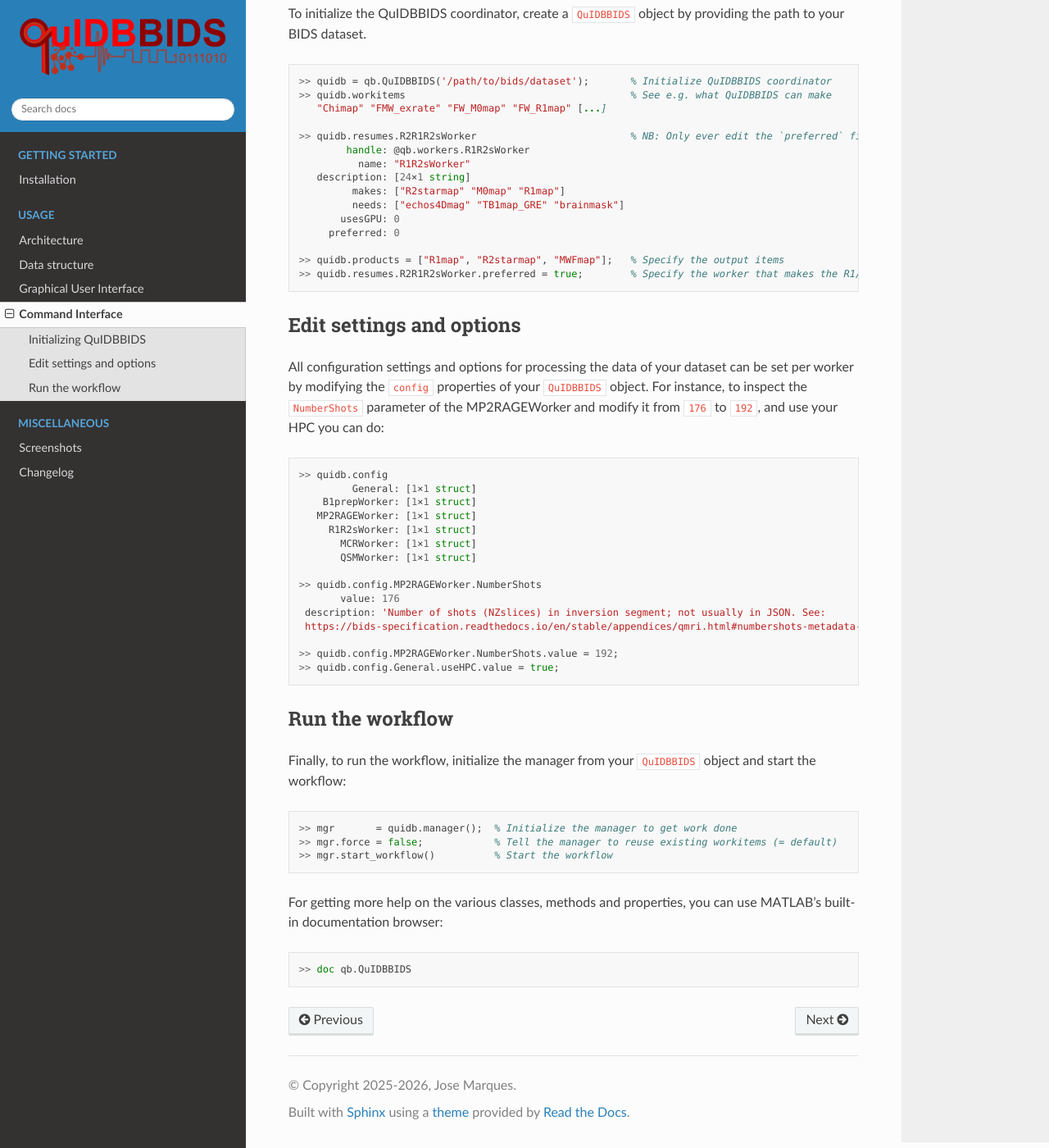
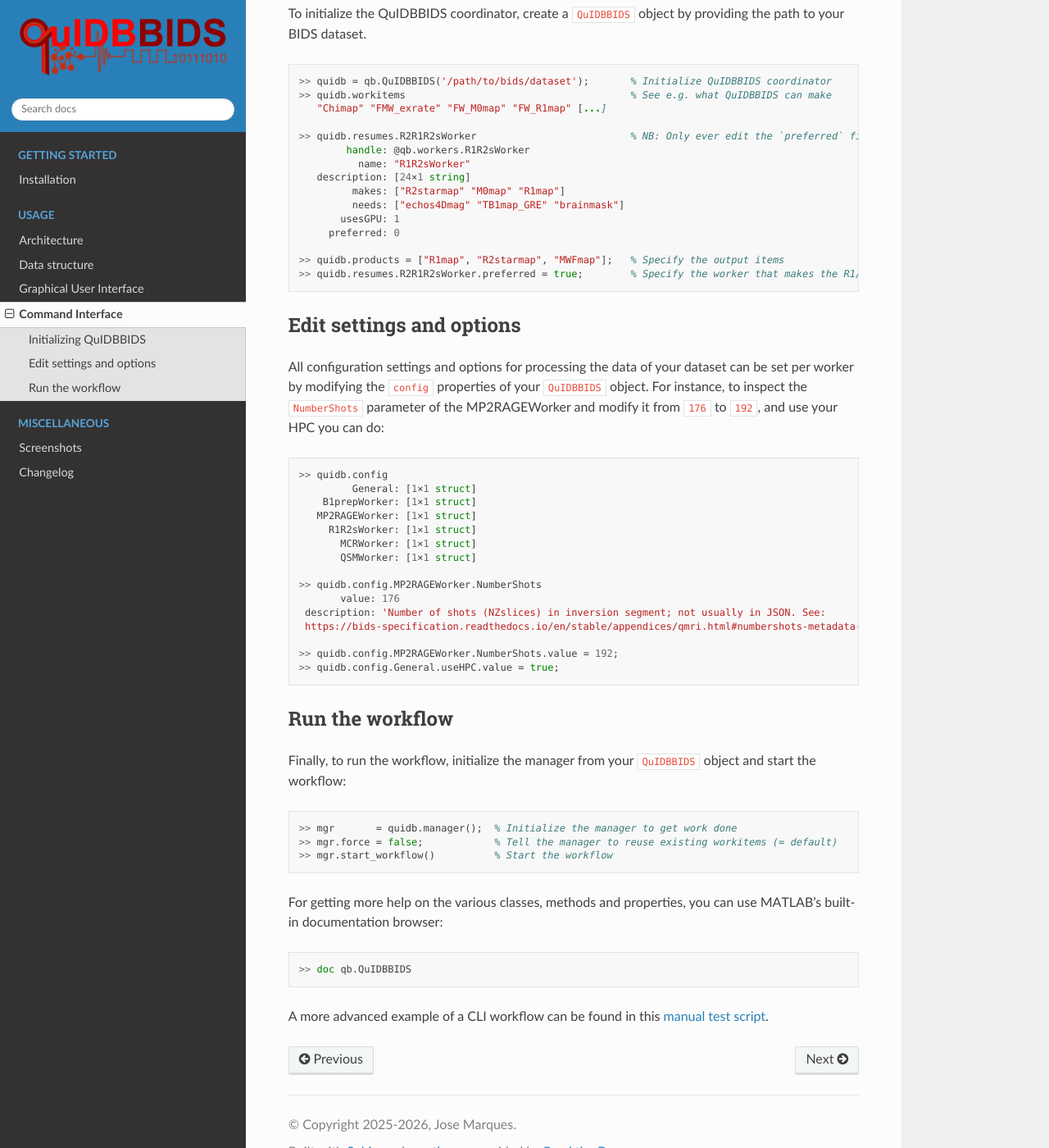
Before and after one commit to Donders-Institute/quidbbids, a Sphinx documentation site: the page built from docs/CLI.rst, in a window 1280 px wide and 1400 px high, scrolled down 331 px. Shown: the whole window at 82% size. Built offline with Sphinx 7.4.7 and the Read the Docs theme 3.1.0, drawn with Linux system fonts in a browser that asks for light colours; pages that are not in the unit, such as notebooks, are missing from menus; the version number could not be read and is left out.

Commit message:
Small bugfixes

```diff
--- a/docs/CLI.rst
+++ b/docs/CLI.rst
@@ -22,7 +22,7 @@ To initialize the QuIDBBIDS coordinator, create a ``QuIDBBIDS`` object by provid
       description: [24×1 string]
             makes: ["R2starmap" "M0map" "R1map"]
             needs: ["echos4Dmag" "TB1map_GRE" "brainmask"]
-          usesGPU: 0
+          usesGPU: 1
         preferred: 0
 
    >> quidb.products = ["R1map", "R2starmap", "MWFmap"];   % Specify the output items
@@ -70,3 +70,5 @@ browser:
 .. code-block:: matlab
 
    >> doc qb.QuIDBBIDS
+
+A more advanced example of a CLI workflow can be found in this `manual test script <https://github.com/Donders-Institute/quidbbids/blob/main/tests/mantest_dccn.m>`__.
```
Also changed, not shown: 4 other files.
